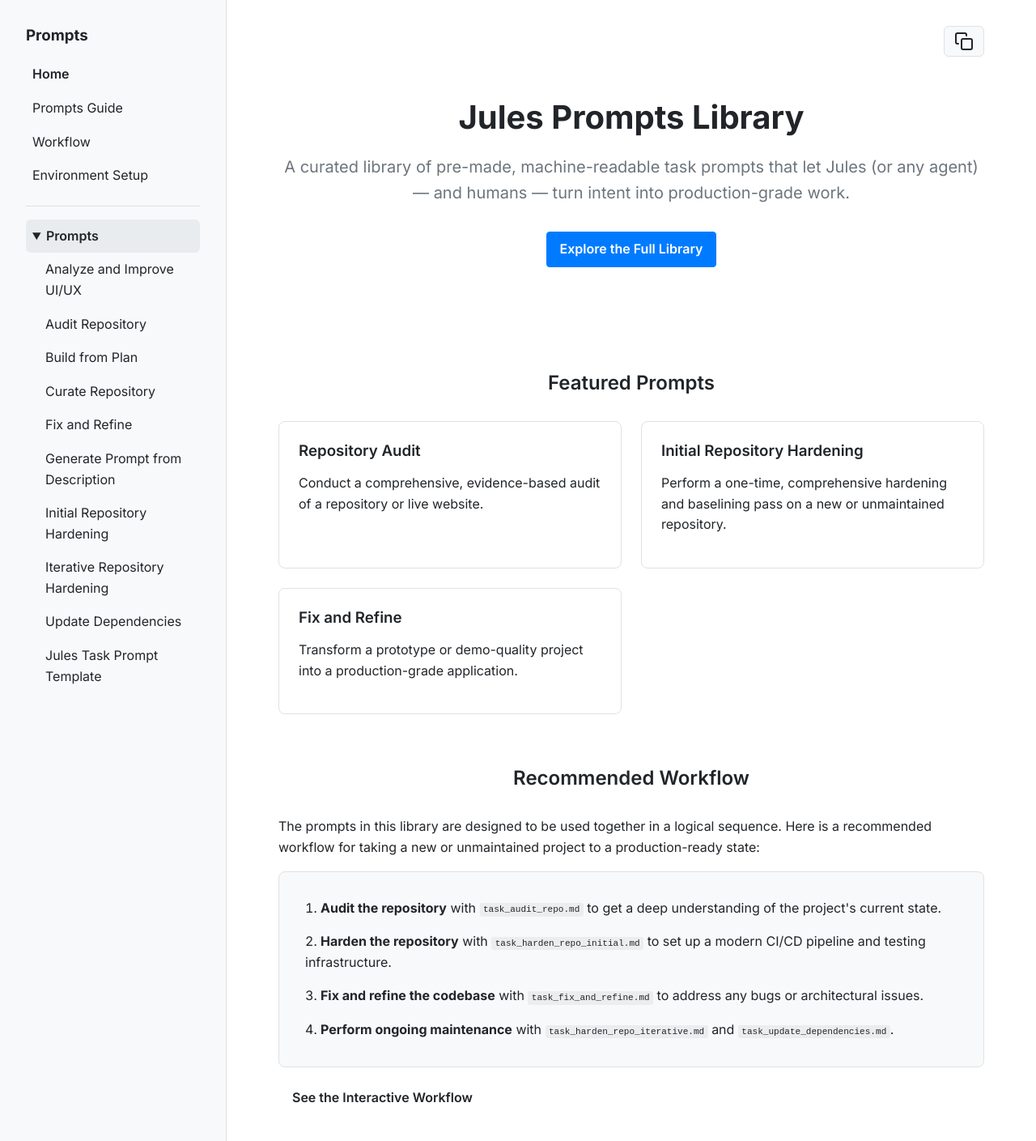
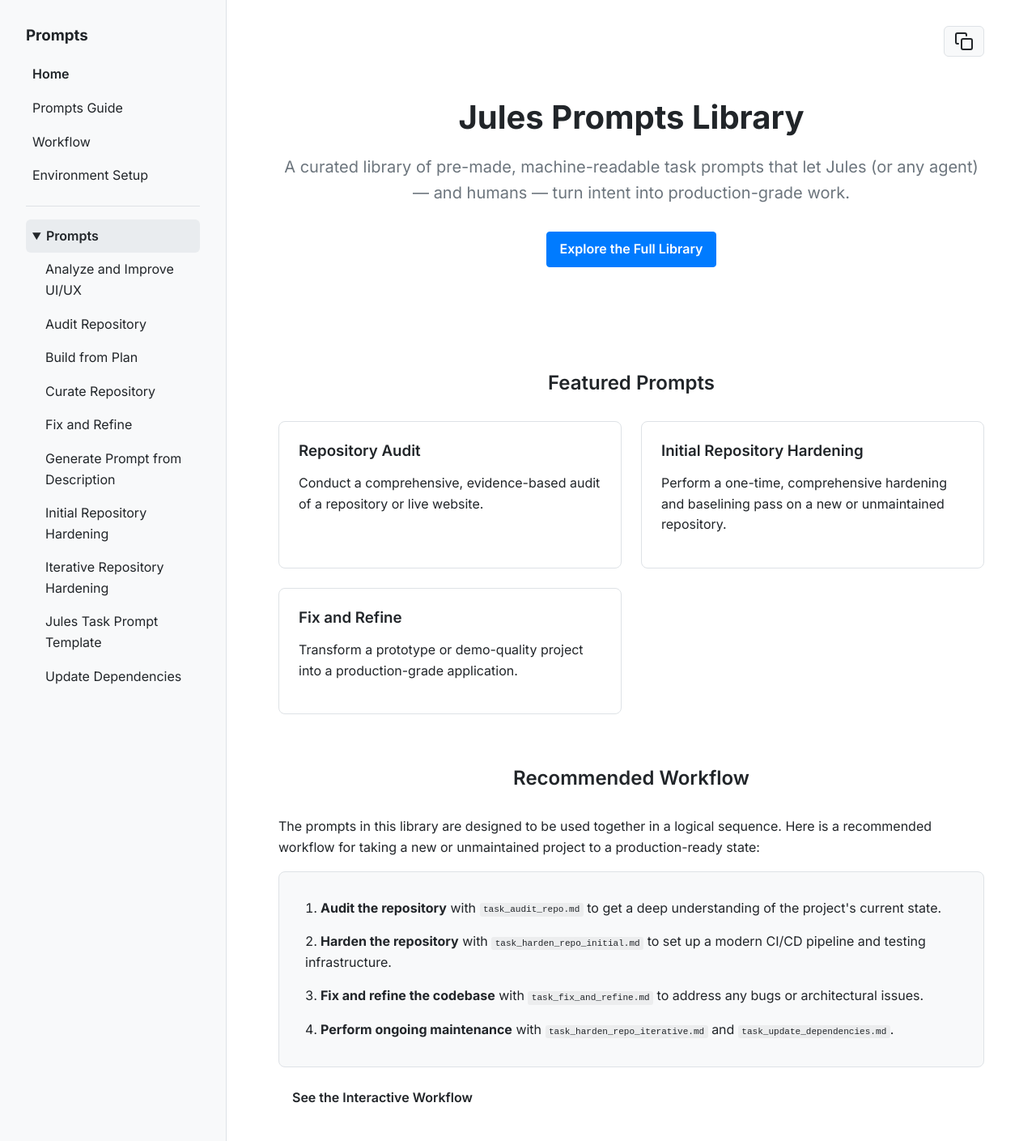
Before and after one commit to melbinjp/jules-prompts, a Jekyll site: the page built from index.html, in a window 1280 px wide. Shown: the whole page at 81% size. Built offline with Jekyll 4.4.1, drawn with Linux system fonts in a browser that asks for light colours; part of the change alters nothing that is shown.

```diff
--- a/_config.yml
+++ b/_config.yml
@@ -5,3 +5,4 @@ collections:
   prompts:
     output: true
     layout: default
+    sort_by: title
```
